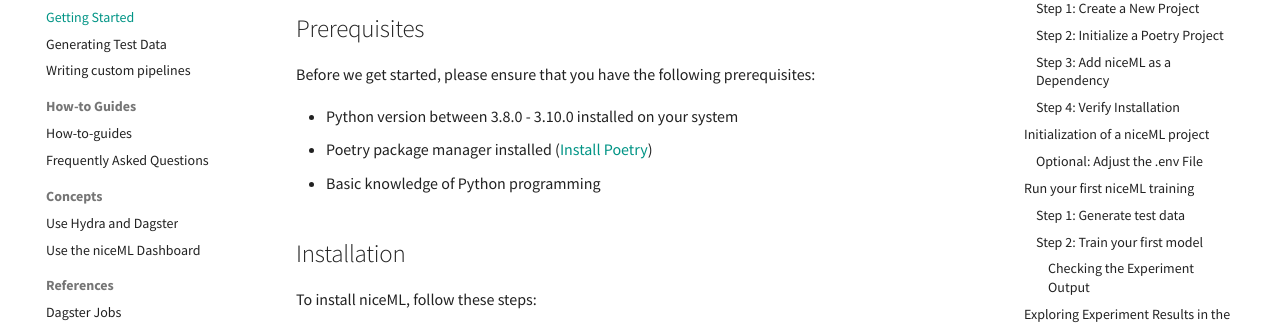
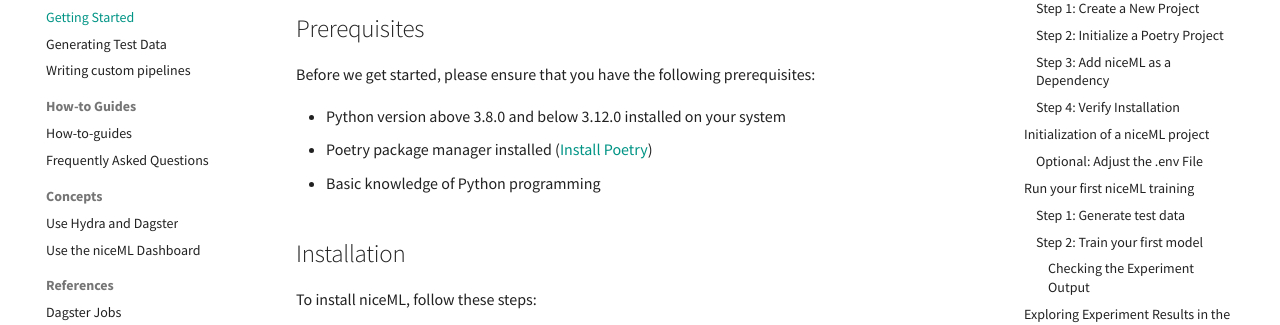
Before and after one commit to codecentric-oss/niceml, an MkDocs documentation site: the page built from docs/getting-started.md, in a window 1280 px wide and 900 px high, scrolled down 407 px. Shown: the part 154-479 px from the top of the window. Built offline with MkDocs 1.6.1 and Material for MkDocs 9.7.7, drawn with Linux system fonts in a browser that asks for light colours; comment, search, counter and statistics services are not loaded.

Commit message:
docs: Adjust python version information in documentation

```diff
--- a/docs/getting-started.md
+++ b/docs/getting-started.md
@@ -19,7 +19,7 @@ Let's get started!
 Before we get started, please ensure that you have the following
 prerequisites:
 
-- Python version between 3.8.0 - 3.10.0 installed on your system
+- Python version above 3.8.0 and below 3.12.0 installed on your system
 - Poetry package manager installed ([Install Poetry](
 https://python-poetry.org/docs/#installation))
 - Basic knowledge of Python programming
--- a/pyproject.toml
+++ b/pyproject.toml
@@ -20,6 +20,7 @@ classifiers = [
     "Programming Language :: Python :: 3.8",
     "Programming Language :: Python :: 3.9",
     "Programming Language :: Python :: 3.10",
+    "Programming Language :: Python :: 3.11",
     "Operating System :: MacOS",
     "Operating System :: POSIX :: Linux",
     "Topic :: Software Development",
```
Also changed, not shown: DEV_ENV_SETUP.md (+1 -1 lines).
